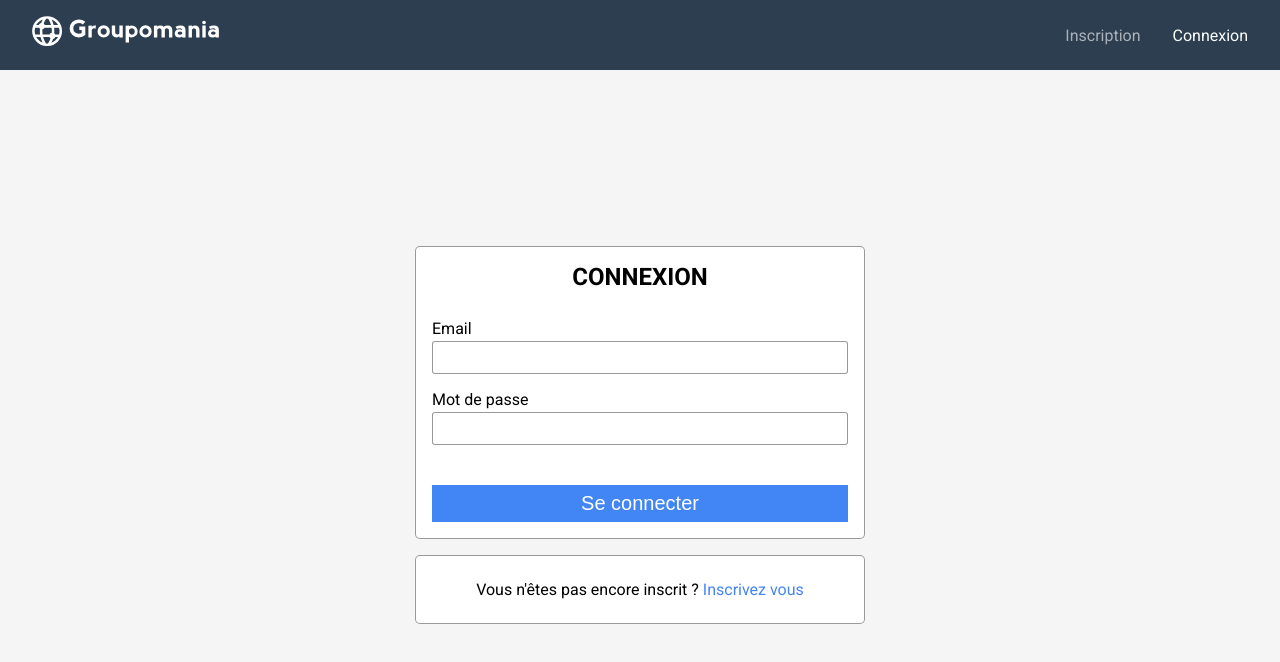
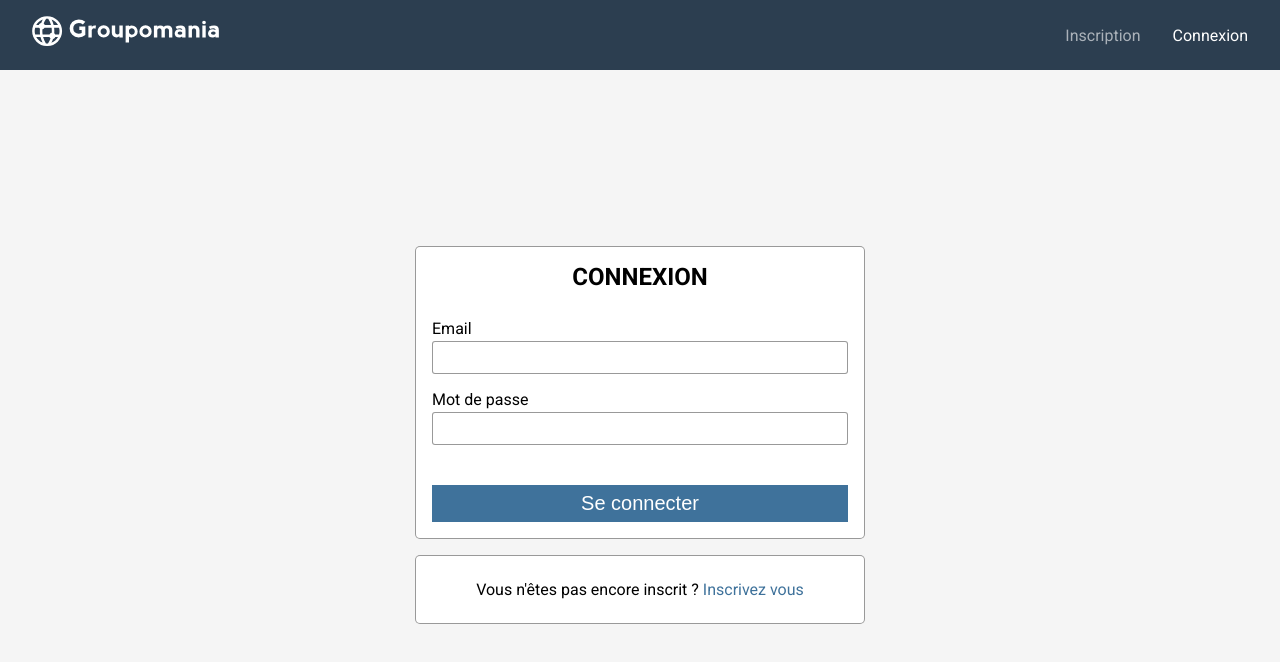
Before and after one commit to Eredost/Groupomania, a React (Create React App) app in the folder frontend/: page /login in a window 1280 px wide. Shown: the top 662 px of the page. Built offline with nearby package versions, Linux system fonts and the light colour scheme.

Commit message:
fix: insufficient contrast on login and register forms

```diff
--- a/frontend/src/Login/LoginForm.scss
+++ b/frontend/src/Login/LoginForm.scss
@@ -27,16 +27,16 @@
     margin-top: 2em;
     font-size: 20px;
     color: #FFF;
-    background-color: #4285F4;
+    background-color: #3F729B;
     border: 1px solid transparent;
     transition: .3s;
     cursor: pointer;
     padding: 0.3em 0;
 
     &:hover {
-      color: #4285F4;
+      color: #3F729B;
       background-color: transparent;
-      border: 1px solid #4285F4;
+      border: 1px solid #3F729B;
     }
   }
 
@@ -44,13 +44,13 @@
     text-align: center;
     font-weight: bold;
     padding: 1em 0.5em;
-    background-color: #ff4444;
+    background-color: #CC0000;
     color: #FFFFFF;
     margin-bottom: 1em;
   }
 
   &__error {
     font-size: 13px;
-    color: #ff4444;
+    color: #CC0000;
   }
 }
--- a/frontend/src/Register/RegisterForm.scss
+++ b/frontend/src/Register/RegisterForm.scss
@@ -41,7 +41,7 @@
   }
 
   &__legal-requirements {
-    color: #777777;
+    color: #555;
     font-size: 12px;
     text-align: center;
   }
--- a/frontend/src/index.scss
+++ b/frontend/src/index.scss
@@ -23,7 +23,7 @@ code {
 
 a {
   text-decoration: none;
-  color: #4285F4;
+  color: #3F729B;
 
   &:hover {
     text-decoration: underline;
```
